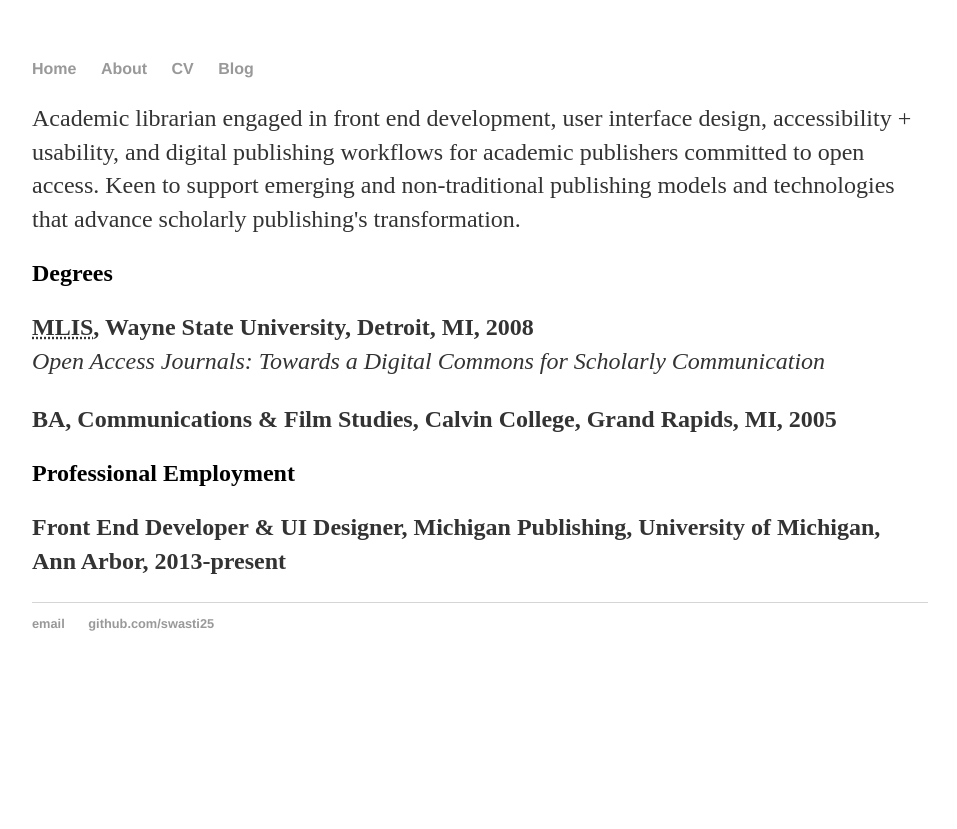
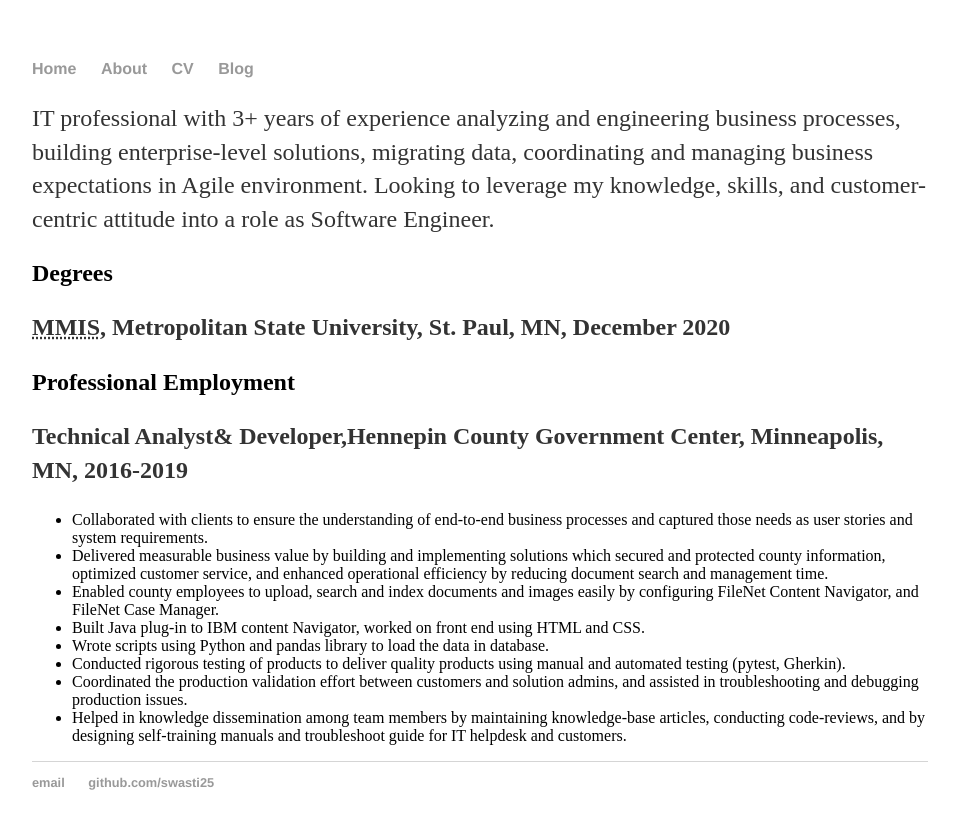
Before and after one commit to Swastika25/swasti, a Jekyll site: the page built from cv/index.html, in a window 1280 px wide. Shown: the top 829 px of the page, without its empty margins (160-1117 px from the left). Built offline with Jekyll 4.4.1, drawn with Linux system fonts in a browser that asks for light colours.

Commit message:
Update index.html

```diff
--- a/cv/index.html
+++ b/cv/index.html
@@ -10,13 +10,20 @@ description: Current CV for Swasti Sharma, a Technical Analyst, Python Developer
 ---
 <div class ="cv">
 </div>
-<p>Academic librarian engaged in front end development, user interface design, accessibility + usability, and digital publishing workflows for academic publishers committed to open access. Keen to support emerging and non-traditional publishing models and technologies that advance scholarly publishing's transformation.</p>
+<p>IT professional with 3+ years of experience analyzing and engineering business processes, building enterprise-level solutions, migrating data, coordinating and managing business expectations in Agile environment. Looking to leverage my knowledge, skills, and customer-centric attitude into a role as Software Engineer.</p>
 
 				<h2>Degrees</h2>
-				<p><strong><abbr title="Masters of Library and Information Science">MLIS</abbr>, Wayne State University, Detroit, MI, 2008</strong><br>
-				<!-- <a href="/files/McGlone-OpenAccessJournals-2008.pdf" title="Open Access Journals: Towards a Digital Commons for Scholarly Communication"> --><em>Open Access Journals: Towards a Digital Commons for Scholarly Communication</em> <!-- (PDF)</a> --></p>
-
-				<p><strong>BA, Communications &amp; Film Studies, Calvin College, Grand Rapids, MI, 2005</strong></p>
+				<p><strong><abbr title="Masters of Management in Information System">MMIS</abbr>, Metropolitan State University, St. Paul, MN, December 2020</strong><br>
 
 				<h2>Professional Employment</h2>
-				<p><strong>Front End Developer &amp; UI Designer, Michigan Publishing, University of Michigan, Ann Arbor, 2013-present</strong></p>
+				<p><strong>Technical Analyst&amp; Developer,Hennepin County Government Center, Minneapolis, MN, 2016-2019</strong></p>
+				<ul>
+				<li>Collaborated with clients to ensure the understanding of end-to-end business processes and captured those needs as user stories and system requirements.</li>
+				<li>Delivered measurable business value by building and implementing solutions which secured and protected county information, optimized customer service, and enhanced operational efficiency by reducing document search and management time.</li>
+				<li>Enabled county employees to upload, search and index documents and images easily by configuring FileNet Content Navigator, and FileNet Case Manager.</li>
+				<li>Built Java plug-in to IBM content Navigator, worked on front end using HTML and CSS. </li>
+				<li>Wrote scripts using Python and pandas library to load the data in database.</li>
+				<li>Conducted rigorous testing of products to deliver quality products using manual and automated testing (pytest, Gherkin).</li>
+				<li>Coordinated the production validation effort between customers and solution admins, and assisted in troubleshooting and debugging production issues.</li>
+				<li>Helped in knowledge dissemination among team members by maintaining knowledge-base articles, conducting code-reviews, and by designing self-training manuals and troubleshoot guide for IT helpdesk and customers.</li>
+				</ul>
```
